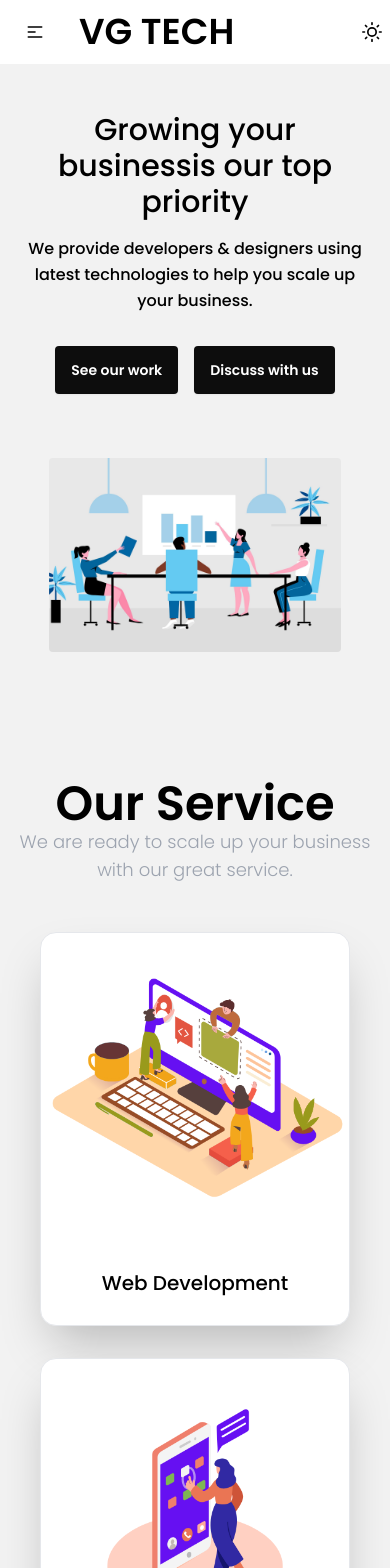
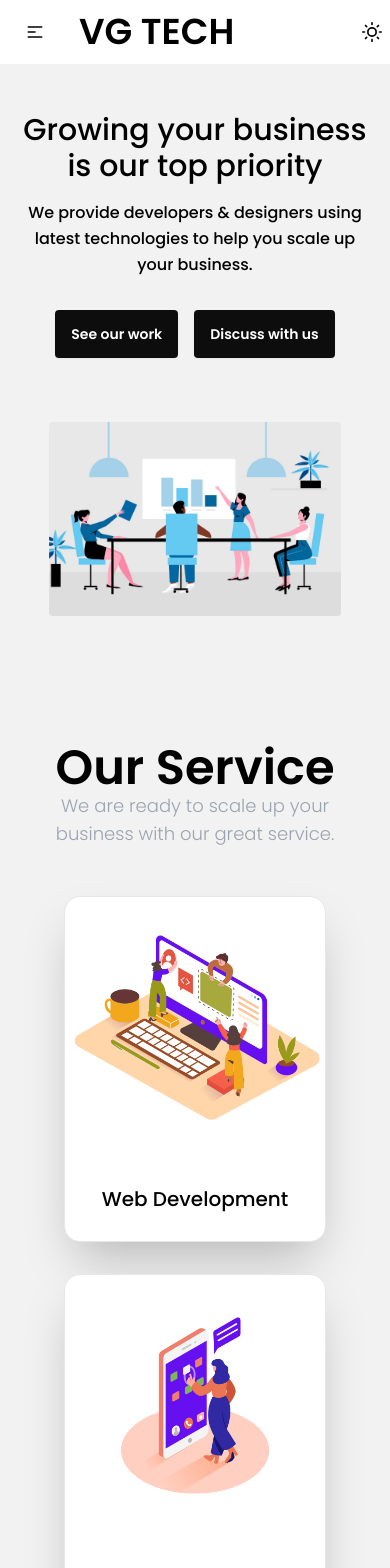
Before and after one commit to arulmozhikumar7/com, a React (Vite) app: page / in a window 390 px wide. Shown: the top 1568 px of the page. Built offline with nearby package versions, Linux system fonts and the light colour scheme.

Commit message:
Landing Page

```diff
--- a/src/components/Hero.jsx
+++ b/src/components/Hero.jsx
@@ -45,8 +45,7 @@ const Hero = () => {
             viewport={{ once: true }}
           >
             <h1 class="title-font sm:text-4xl text-3xl mb-4 font-medium ">
-              {Data.header1}
-              <br class="hidden lg:inline-block" />
+              {Data.header1} <br class="hidden lg:inline-block" />
               {Data.header2}
             </h1>
             <p class="mb-8 leading-relaxed">{Data.para}</p>
--- a/src/components/ScrollToTopButton.jsx
+++ b/src/components/ScrollToTopButton.jsx
@@ -28,7 +28,7 @@ const ScrollToTopButton = () => {
   return (
     <button
       onClick={scrollToTop}
-      className={`fixed bottom-4 right-4 btn btn-primary text-white px-3 py-3 rounded-full flex items-center justify-center opacity-50 ${
+      className={`fixed bottom-4 right-4 btn btn-primary text-white px-3 py-3 rounded-lg flex items-center justify-center opacity-30 ${
         isVisible ? "block" : "hidden"
       }`}
     >
--- a/src/components/Service.jsx
+++ b/src/components/Service.jsx
@@ -17,8 +17,8 @@ const data = [
 const Service = () => {
   return (
     <div className="bg-base-200">
-      <div className="container pt-20 mx-auto pb-28">
-        <h1 className="text-5xl font-bold text-center text-theme-blue">
+      <div className="container px-6 pt-20 mx-auto pb-28 md:px-0">
+        <h1 className="text-5xl font-bold text-center text-theme-blue ">
           Our Service
         </h1>
 
```
